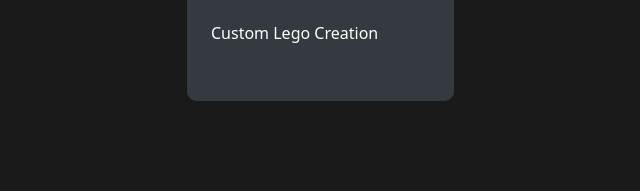
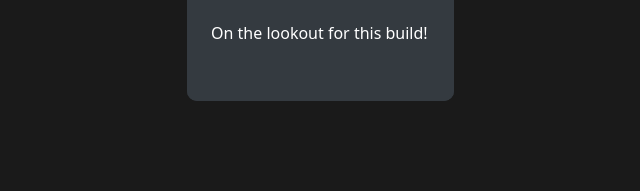
Before and after one commit to JR224-jpg/Updated-web-code, a plain HTML site: page legos.html in a window 1280 px wide. Shown: the part 1051-1242 px from the top of the page, 259-899 px from the left. Drawn offline with nearby package versions, Linux system fonts and the light colour scheme.

Commit message:
Update legos.html

```diff
--- a/legos.html
+++ b/legos.html
@@ -172,7 +172,7 @@
               <div class="card">
                 <img src="images/Titanic_1.jpg" class="card-img-top img-hover" alt="Lego Set 3">
                 <div class="card-body">
-                  <p class="card-text">Custom Lego Creation</p>
+                  <p class="card-text">On the lookout for this build!</p>
                 </div>
               </div>
             </div>
```
